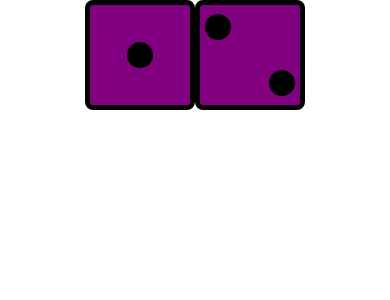
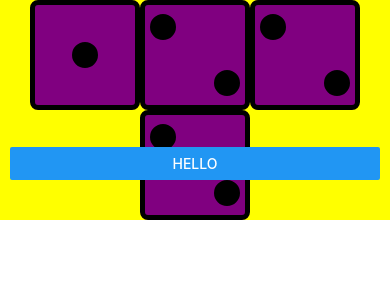
Before and after one commit to Alex-Abrams/dice-pals, a React Native app: screen / in a window 390 px wide. Shown: the top 300 px of the page. Built offline with nearby package versions, Linux system fonts and the light colour scheme.

Commit message:
Finished the rest of the diced and added interval logic for the animations.

```diff
--- a/frontend/screens/dice_one.js
+++ b/frontend/screens/dice_one.js
@@ -26,7 +26,7 @@ class DiceOne extends React.Component {
 
 const styles = StyleSheet.create({
   container: {
-    flex: 1,
+    // flex: 1,
     marginTop: 2,
     marginLeft: 5,
     marginRight: 5,
--- a/frontend/screens/dice_two.js
+++ b/frontend/screens/dice_two.js
@@ -29,7 +29,7 @@ class DiceTwo extends React.Component {
 
 const styles = StyleSheet.create({
   container: {
-    flex: 1,
+    // flex: 1,
     marginTop: 2,
     marginLeft: 5,
     marginRight: 5,
--- a/frontend/screens/front_page.js
+++ b/frontend/screens/front_page.js
@@ -13,15 +13,51 @@ class FrontPage extends React.Component {
     super(props);
 
     this.state = {
+      count: 0,
+    };
 
-    };
   }
 
 
+  // countDown() {
+  //   setTimeout(() => {this.setState({count: this.state.count + 1})}, 2000);
+  // }
+
+  runDiceAnimation() {
+    // this will use timer intervals to change the dice from 1-6 randomly
+    // to simulate rolling the dice
+    let counter = 0;
+    let oneSecInterval = setInterval(() => {this.setState({count: this.state.count + 1})}, 1000);
+    // console.log("COUNTER", counter);
+    if (this.state.count === 5) {clearInterval(oneSecInterval)};
+
+
+  }
+
+  // componentWillUnmount(){
+  //   if (this.state.count === 5) {clearInterval(this.runDiceAnimation())}
+  // }
+
+  renderDice() {
+    let display_dice = (this.state.count > 0) ? (
+      <DiceSix />
+    ) : (
+      <DiceThree />
+    );
+
+    return(
+      <View style={styles.dice_box}>
+        {display_dice}
+      </View>
+    );
+  };
+
 
   render() {
+    console.log('STATE', this.state);
     return(
-      <View style={{}}>
+      <View style={{backgroundColor: 'yellow', height: '100%' }}>
+        <View>
 
         <View style={styles.dice_container}>
 
@@ -32,9 +68,24 @@ class FrontPage extends React.Component {
             <View style={styles.dice_box}>
               <DiceTwo />
             </View>
+
+            <View style={styles.dice_box}>
+              <DiceTwo />
+            </View>
+
+            {this.renderDice()}
+
         </View>
 
 
+        </View>
+
+          <View style={styles.button_view}>
+          <Button
+          title="hello"
+          onPress={() => this.runDiceAnimation()}
+          buttonStyle={{color: 'red'}}></Button>
+          </View>
       </View>
     );
   }
@@ -45,6 +96,8 @@ const styles = StyleSheet.create({
     flex: 1,
     flexDirection: 'row',
     justifyContent: 'center',
+    flexWrap: 'wrap',
+    // alignSelf: 'center'
     // paddingTop: 100,
   },
   dice_box: {
@@ -55,6 +108,13 @@ const styles = StyleSheet.create({
     borderRadius: 8,
     paddingTop: 5,
   },
+  button_view: {
+    position: 'absolute',
+    bottom: 40,
+    width: '100%',
+    paddingLeft: 10,
+    paddingRight: 10,
+  },
 });
 
 
```
Lines whose indentation alone changed are shown as unchanged.
